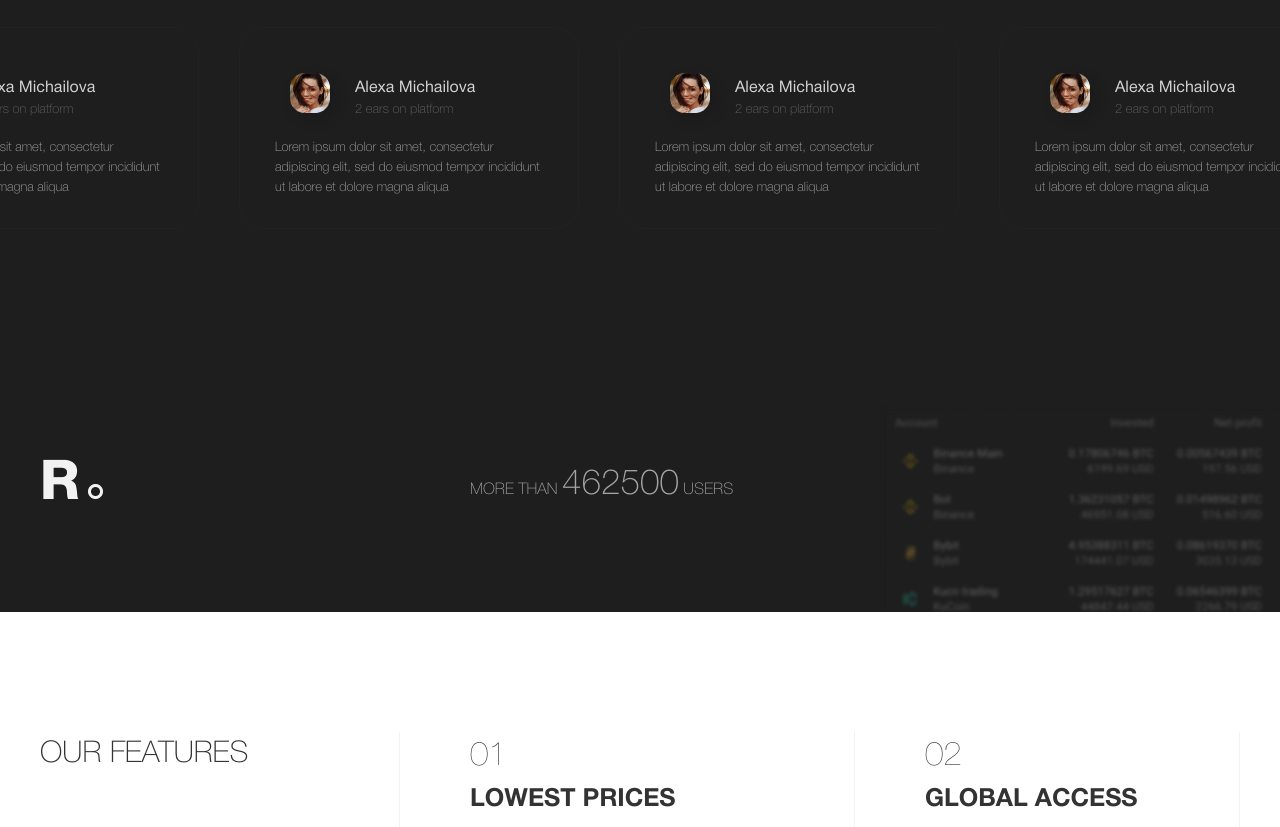
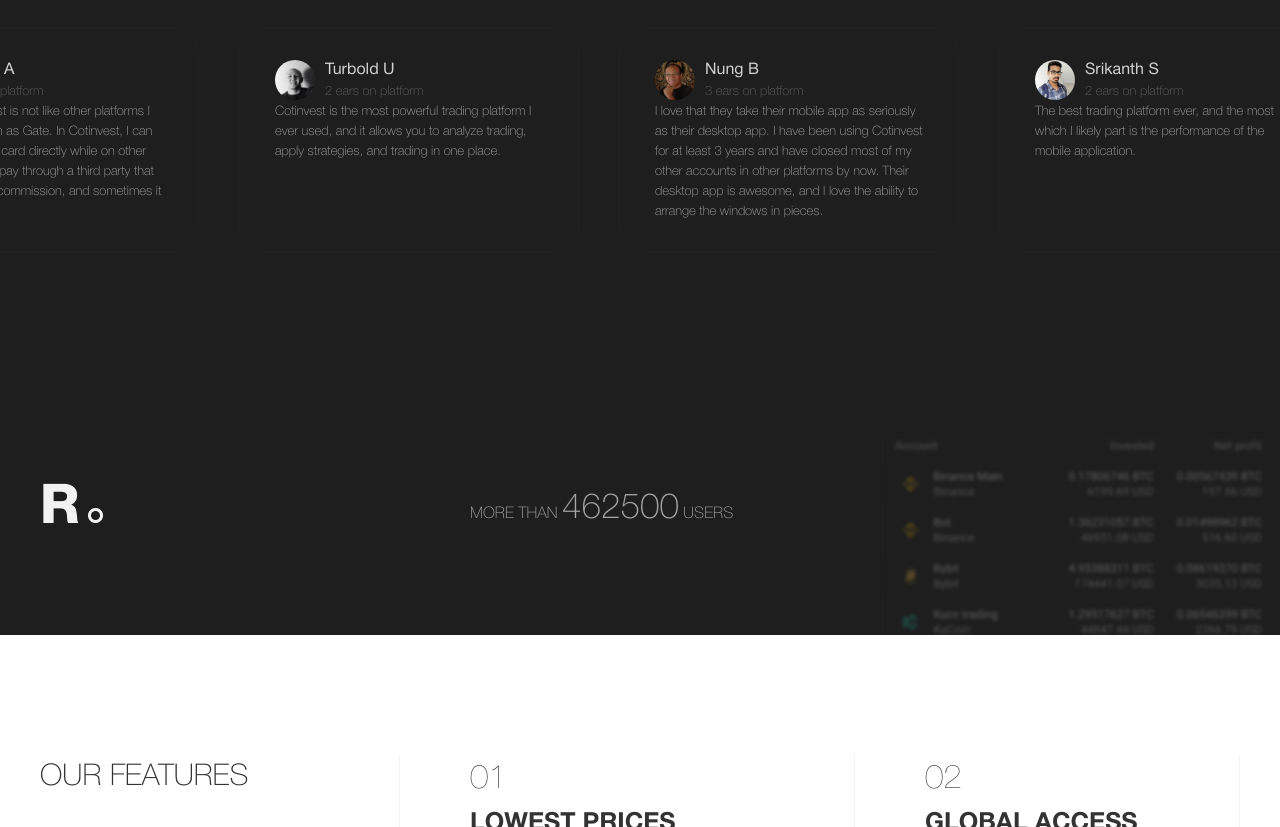
Before and after one commit to vitamarys/testoffer, a plain HTML site: page index.html in a window 1280 px wide. Shown: the part 2670-3497 px from the top of the page. Drawn offline with nearby package versions, Linux system fonts and the light colour scheme.

```diff
--- a/index.html
+++ b/index.html
@@ -165,123 +165,60 @@
        </section>
        <section class="section-4">
         <div class="slider">
+
             <div class="slider__item">
                 <div class="head">
                     <div class="head__logo">
-                        <img src="./assets/images/s4-user.png" alt="user-photo">
+                        <img src="./assets/images/slide1.webp" alt="user-photo">
                     </div>
                     <div class="info">
-                        <p class="head__name">Alexa Michailova</p>
+                        <p class="head__name">Mouath A</p>
                         <p class="head__time">2 ears on platform</p>
                     </div>
 
                 </div>
-                <p class="text">Lorem ipsum dolor sit amet, consectetur adipiscing elit, sed do eiusmod tempor incididunt ut labore et dolore magna aliqua</p>
+                <p class="text">Payments. Cotinvest is not like other platforms I personally use such as Gate. In Cotinvest, I can pay using a master card directly while on other platforms I need to pay through a third party that deducts a really bi commission, and sometimes it reaches 10%.</p>
             </div>
             <div class="slider__item">
                 <div class="head">
                     <div class="head__logo">
-                        <img src="./assets/images/s4-user.png" alt="user-photo">
+                        <img src="./assets/images/slide4.jfif" alt="user-photo">
                     </div>
                     <div class="info">
-                        <p class="head__name">Alexa Michailova</p>
+                        <p class="head__name">Turbold U</p>
                         <p class="head__time">2 ears on platform</p>
                     </div>
 
                 </div>
-                <p class="text">Lorem ipsum dolor sit amet, consectetur adipiscing elit, sed do eiusmod tempor incididunt ut labore et dolore magna aliqua</p>
+                <p class="text">Cotinvest is the most powerful trading platform I ever used, and it allows you to analyze trading, apply strategies, and trading in one place.</p>
             </div>
             <div class="slider__item">
                 <div class="head">
                     <div class="head__logo">
-                        <img src="./assets/images/s4-user.png" alt="user-photo">
+                        <img src="./assets/images/slide3.jfif" alt="user-photo">
                     </div>
                     <div class="info">
-                        <p class="head__name">Alexa Michailova</p>
+                        <p class="head__name">Nung B</p>
+                        <p class="head__time">3 ears on platform</p>
+                    </div>
+
+                </div>
+                <p class="text">I love that they take their mobile app as seriously as their desktop app. I have been using Cotinvest for at least 3 years and have closed most of my other accounts in other platforms by now. Their desktop app is awesome, and I love the ability to arrange the windows in pieces. </p>
+            </div>
+            <div class="slider__item">
+                <div class="head">
+                    <div class="head__logo">
+                        <img src="./assets/images/slide5.jpeg" alt="user-photo">
+                    </div>
+                    <div class="info">
+                        <p class="head__name">Srikanth S</p>
                         <p class="head__time">2 ears on platform</p>
                     </div>
 
                 </div>
-                <p class="text">Lorem ipsum dolor sit amet, consectetur adipiscing elit, sed do eiusmod tempor incididunt ut labore et dolore magna aliqua</p>
+                <p class="text">The best trading platform ever, and the most which I likely part is the performance of the mobile application.</p>
             </div>
-            <div class="slider__item">
-                <div class="head">
-                    <div class="head__logo">
-                        <img src="./assets/images/s4-user.png" alt="user-photo">
-                    </div>
-                    <div class="info">
-                        <p class="head__name">Alexa Michailova</p>
-                        <p class="head__time">2 ears on platform</p>
-                    </div>
 
-                </div>
-                <p class="text">Lorem ipsum dolor sit amet, consectetur adipiscing elit, sed do eiusmod tempor incididunt ut labore et dolore magna aliqua</p>
-            </div>
-            <div class="slider__item">
-                <div class="head">
-                    <div class="head__logo">
-                        <img src="./assets/images/s4-user.png" alt="user-photo">
-                    </div>
-                    <div class="info">
-                        <p class="head__name">Alexa Michailova</p>
-                        <p class="head__time">2 ears on platform</p>
-                    </div>
-
-                </div>
-                <p class="text">Lorem ipsum dolor sit amet, consectetur adipiscing elit, sed do eiusmod tempor incididunt ut labore et dolore magna aliqua</p>
-            </div>
-            <div class="slider__item">
-                <div class="head">
-                    <div class="head__logo">
-                        <img src="./assets/images/s4-user.png" alt="user-photo">
-                    </div>
-                    <div class="info">
-                        <p class="head__name">Alexa Michailova</p>
-                        <p class="head__time">2 ears on platform</p>
-                    </div>
-
-                </div>
-                <p class="text">Lorem ipsum dolor sit amet, consectetur adipiscing elit, sed do eiusmod tempor incididunt ut labore et dolore magna aliqua</p>
-            </div>
-            <div class="slider__item">
-                <div class="head">
-                    <div class="head__logo">
-                        <img src="./assets/images/s4-user.png" alt="user-photo">
-                    </div>
-                    <div class="info">
-                        <p class="head__name">Alexa Michailova</p>
-                        <p class="head__time">2 ears on platform</p>
-                    </div>
-
-                </div>
-                <p class="text">Lorem ipsum dolor sit amet, consectetur adipiscing elit, sed do eiusmod tempor incididunt ut labore et dolore magna aliqua</p>
-            </div>
-            <div class="slider__item">
-                <div class="head">
-                    <div class="head__logo">
-                        <img src="./assets/images/s4-user.png" alt="user-photo">
-                    </div>
-                    <div class="info">
-                        <p class="head__name">Alexa Michailova</p>
-                        <p class="head__time">2 ears on platform</p>
-                    </div>
-
-                </div>
-                <p class="text">Lorem ipsum dolor sit amet, consectetur adipiscing elit, sed do eiusmod tempor incididunt ut labore et dolore magna aliqua</p>
-            </div>
-            <div class="slider__item">
-                <div class="head">
-                    <div class="head__logo">
-                        <img src="./assets/images/s4-user.png" alt="user-photo">
-                    </div>
-                    <div class="info">
-                        <p class="head__name">Alexa Michailova</p>
-                        <p class="head__time">2 ears on platform</p>
-                    </div>
-
-                </div>
-                <p class="text">Lorem ipsum dolor sit amet, consectetur adipiscing elit, sed do eiusmod tempor incididunt ut labore et dolore magna aliqua</p>
-            </div>
         </div>
         <div class="container">
             <div class="content-block">
--- a/sass/_main.scss
+++ b/sass/_main.scss
@@ -1108,6 +1108,15 @@
                 font-size: 13px;
                 color: rgba(255, 255, 255, 0.3);
             }
+            .head__logo{
+                width: 40px;
+                height: 40px;
+                margin-right: 10px;
+                img{
+                    object-fit: cover;
+                    border-radius: 50%;
+                }
+            }
         }
         .text{
             color: rgba(255, 255, 255, 0.6);
```
Also changed, not shown: assets/images/slide1.webp (added), assets/images/slide2.webp (added), assets/images/slide3.jfif (added), assets/images/slide4.jfif (added), assets/images/slide5.jpeg (added), styles/all.css, 1 other file.
